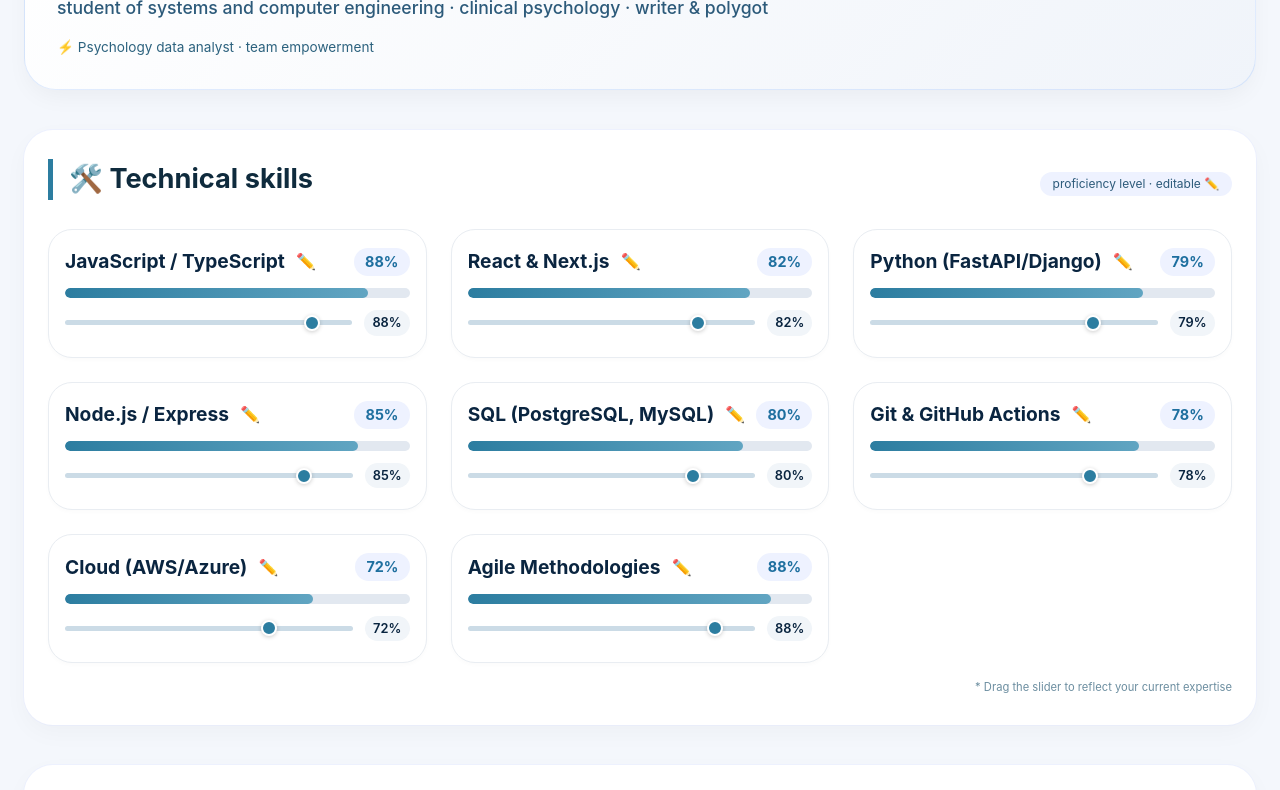
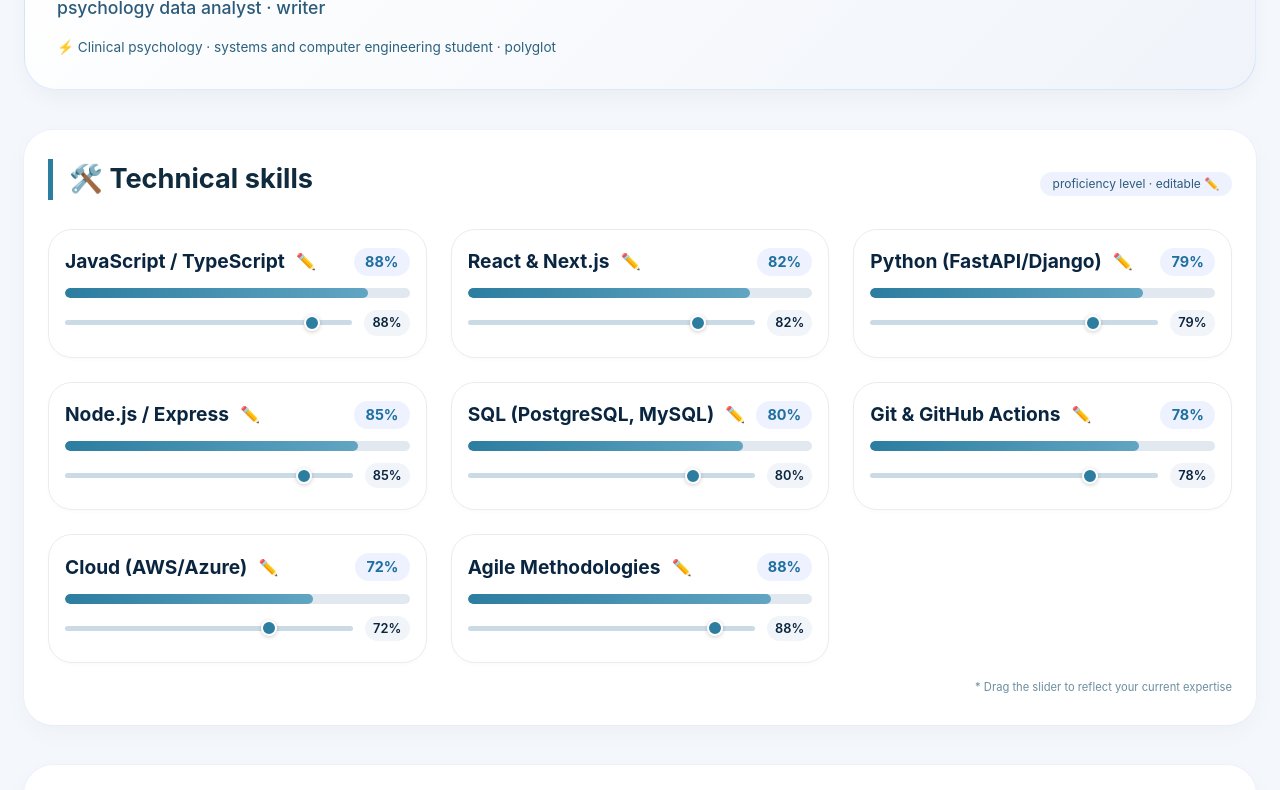
Before and after one commit to natalygiraldo/work-portfolio, a plain HTML site: page index.html in a window 1280 px wide. Shown: the part 132-922 px from the top of the page. Drawn offline with Linux system fonts and the light colour scheme.

Commit message:
Update tagline and description in index.html

```diff
--- a/index.html
+++ b/index.html
@@ -13,14 +13,14 @@
         <div class="hero-content">
             <div class="hero-text">
                 <h1>Nataly Giraldo · Polymath</h1>
-                <div class="tagline">student of systems and computer engineering · clinical psychology · writer & polygot</div>
+                <div class="tagline">psychology data analyst · writer</div>
             </div>
             <div class="hero-badge">
                 <p>📌 live portfolio · auto‑saved progress</p>
             </div>
         </div>
         <div style="margin-top: 1rem; font-size: 0.85rem; color: #2c627e;">
-            <span>⚡ Psychology data analyst · team empowerment</span>
+            <span>⚡ Clinical psychology · systems and computer engineering student · polyglot</span>
         </div>
     </div>
 
```
